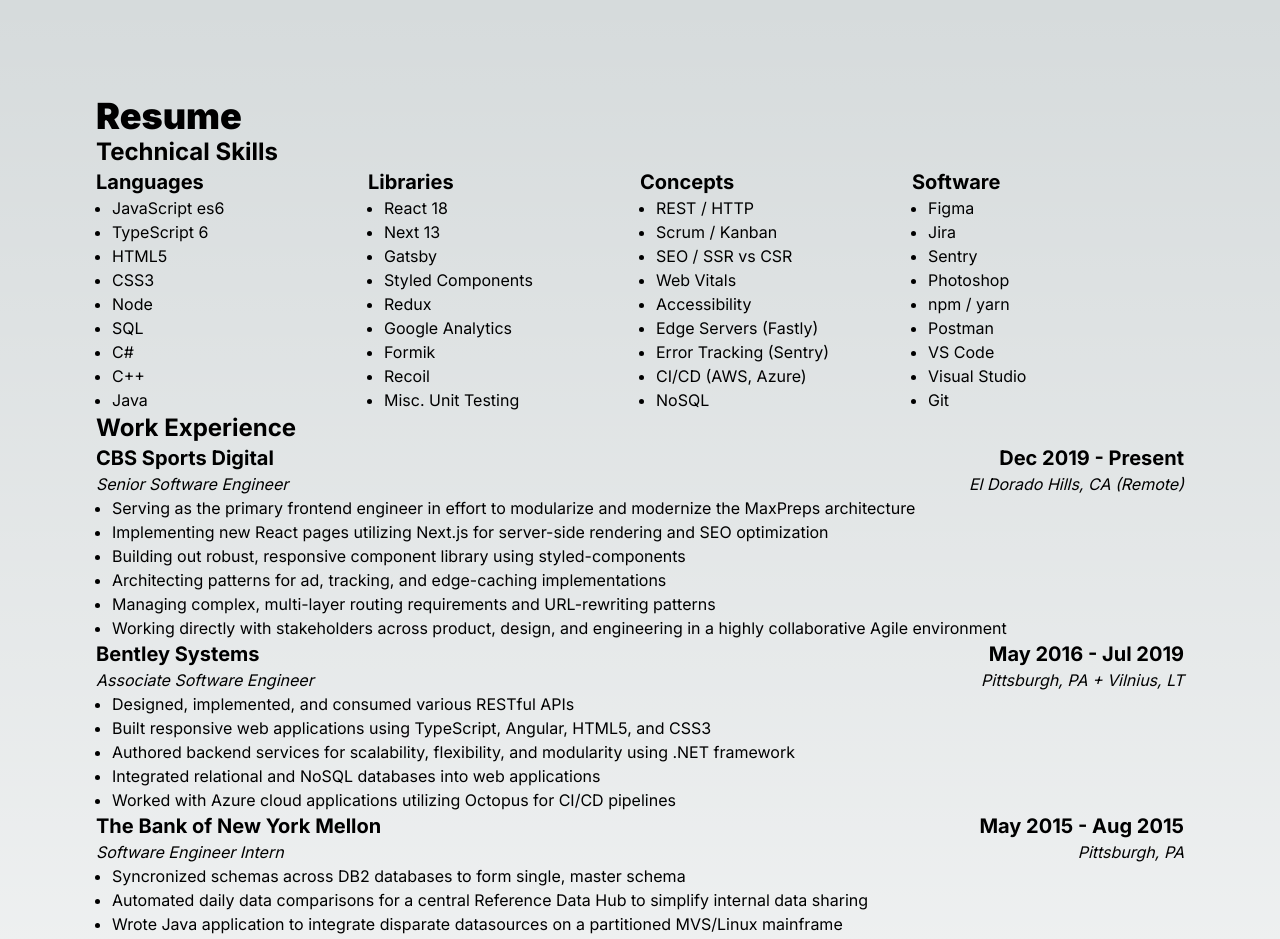
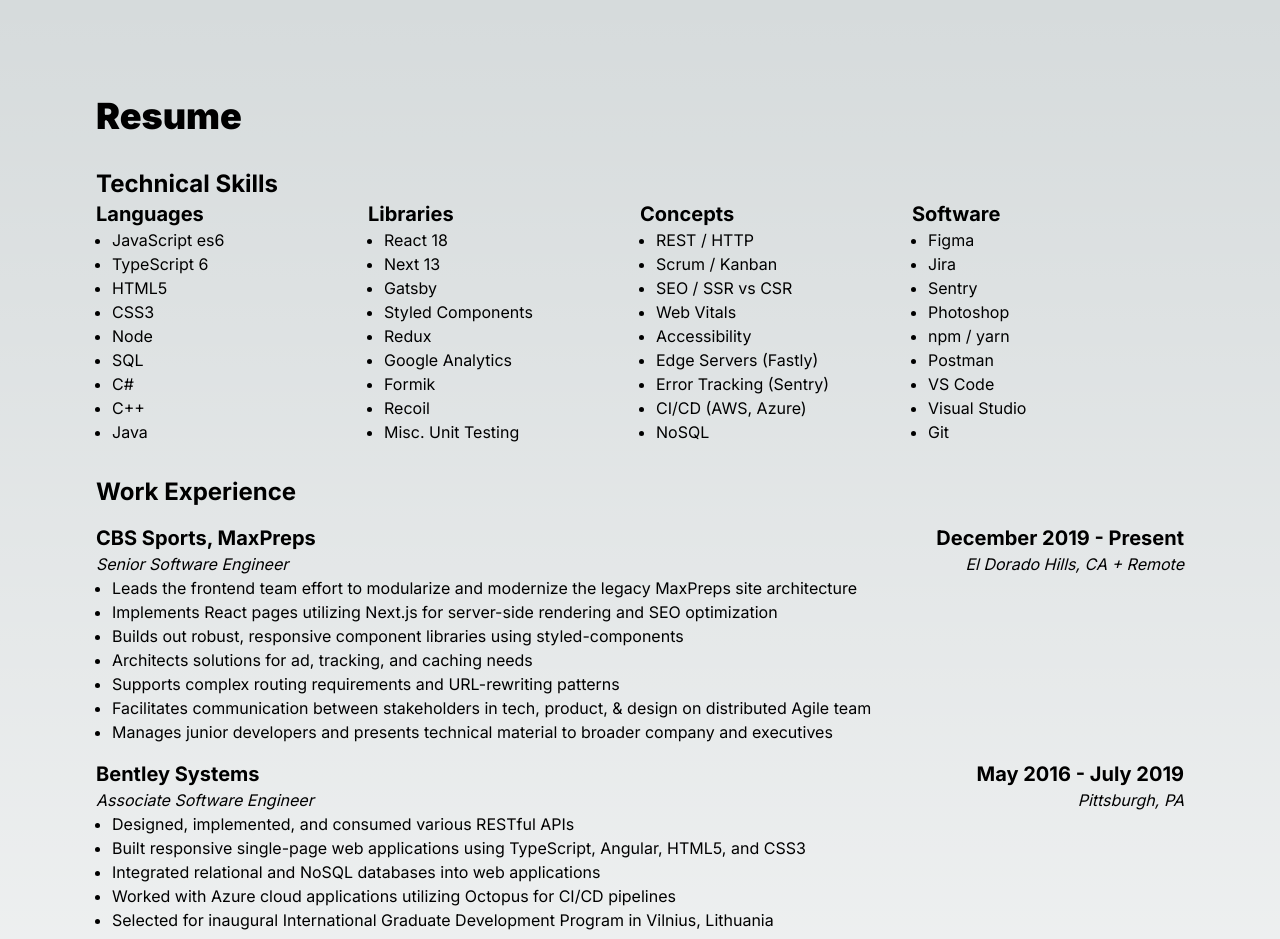
Before and after one commit to dan9418/personal-site-6, a Next.js app: page /resume in a window 1280 px wide. Shown: the top 939 px of the page. Built offline with nearby package versions, Linux system fonts and the light colour scheme.

Commit message:
break up components

```diff
--- a/src/app/resume/ResumePage.tsx
+++ b/src/app/resume/ResumePage.tsx
@@ -1,12 +1,12 @@
 import React, { ReactNode } from "react";
-import { TECH_SKILLS, TechSkills } from './resume.data';
+import { TECH_SKILLS, TechSkills, WORK_EXP, WorkExp } from './resume.data';
 
-const ResumeSubheader: React.FC<any> = ({ company, date, position, location }) => {
+const ResumeSubheader: React.FC<Omit<WorkExp[number], 'items'>> = ({ company, duration, position, location }) => {
     return (
         <div className="resume-subheader">
             <h3 className="flex justify-between text-xl font-bold">
                 <span className="company">{company}</span>
-                <span className="date">{date}</span>
+                <span className="date">{duration}</span>
             </h3>
             <h4 className="flex justify-between text-l italic">
                 <span className="position">{position}</span>
@@ -24,10 +24,24 @@
     );
 };
 
-const SectionList: React.FC<{ data: TechSkills[number] }> = ({ data }) => {
+const TechSkill: React.FC<{ data: TechSkills[number] }> = ({ data }) => {
     return (
         <div>
             <h3 className="text-xl font-bold">{data.category}</h3>
+            <List items={data.items} />
+        </div>
+    );
+};
+
+const WorkExp: React.FC<{ data: WorkExp[number] }> = ({ data }) => {
+    return (
+        <div className="mt-4">
+            <ResumeSubheader
+                company={data.company}
+                position={data.position}
+                duration={data.duration}
+                location={data.location}
+            />
             <List items={data.items} />
         </div>
     );
@@ -37,80 +51,24 @@
     return (
         <>
             <section>
-                <h2 className="text-2xl font-bold">Technical Skills</h2>
+                <h2 className="text-2xl font-bold mt-8">Technical Skills</h2>
                 <div className='skills grid grid-cols-4'>
-                    {TECH_SKILLS.map(skill => <SectionList key={skill.category} data={skill} />)}
+                    {TECH_SKILLS.map(skill => <TechSkill key={skill.category} data={skill} />)}
                 </div>
             </section>
 
             <section className="experience">
-                <h2 className="text-2xl font-bold">Work Experience</h2>
-
-                <ResumeSubheader
-                    company='CBS Sports Digital'
-                    position='Senior Software Engineer'
-                    date='Dec 2019 - Present'
-                    location='El Dorado Hills, CA (Remote)'
-                />
-
-                <ul className="list-disc ml-4">
-                    <li>Serving as the primary frontend engineer in effort to modularize and modernize the <a href='https://www.maxpreps.com/' target='_blank'>MaxPreps</a> architecture</li>
-                    <li>Implementing new React pages utilizing Next.js for server-side rendering and SEO optimization</li>
-                    <li>Building out robust, responsive component library using styled-components</li>
-                    <li>Architecting patterns for ad, tracking, and edge-caching implementations</li>
-                    <li>Managing complex, multi-layer routing requirements and URL-rewriting patterns</li>
-                    <li>Working directly with stakeholders across product, design, and engineering in a highly collaborative Agile environment</li>
-                </ul>
-
-                <ResumeSubheader
-                    company='Bentley Systems'
-                    position='Associate Software Engineer'
-                    date='May 2016 - Jul 2019'
-                    location='Pittsburgh, PA + Vilnius, LT'
-                />
-
-                <ul className="list-disc ml-4">
-                    <li>Designed, implemented, and consumed various RESTful APIs</li>
-                    <li>Built responsive web applications using TypeScript, Angular, HTML5, and CSS3</li>
-                    <li>Authored backend services for scalability, flexibility, and modularity using .NET framework</li>
-                    <li>Integrated relational and NoSQL databases into web applications</li>
-                    <li>Worked with Azure cloud applications utilizing Octopus for CI/CD pipelines</li>
-                </ul>
-
-                <ResumeSubheader
-                    company='The Bank of New York Mellon'
-                    position='Software Engineer Intern'
-                    date='May 2015 - Aug 2015'
-                    location='Pittsburgh, PA'
-                />
-
-                <ul className="list-disc ml-4">
-                    <li>Syncronized schemas across DB2 databases to form single, master schema</li>
-                    <li>Automated daily data comparisons for a central Reference Data Hub to simplify internal data sharing</li>
-                    <li>Wrote Java application to integrate disparate datasources on a partitioned MVS/Linux mainframe</li>
-                </ul>
-
-                <ResumeSubheader
-                    company='University of Pittsburgh, Residence Life'
-                    position='Resident Assistant'
-                    date='Aug 2014 - Dec 2015'
-                    location='Pittsburgh, PA'
-                />
-
-                <ul className="list-disc ml-4">
-                    <li>Managed and mentored 57 freshmen engineering residents</li>
-                    <li>Enforced community standards for diverse pool of students</li>
-                    <li>Organized large-scale social, educational, and experiential programs</li>
-                </ul>
+                <h2 className="text-2xl font-bold mt-8">Work Experience</h2>
+                {WORK_EXP.map(exp => <WorkExp key={exp.company} data={exp} />)}
             </section>
 
             <section>
-                <h2 className="text-2xl font-bold">Education</h2>
+                <h2 className="text-2xl font-bold mt-8">Education</h2>
 
                 <ResumeSubheader
                     company='University of Pittsburgh, Swanson School of Engineering'
                     position='BS, Computer Engineering'
-                    date='Apr 2017'
+                    duration='Apr 2017'
                     location='Pittsburgh, PA'
                 />
 
--- a/src/app/resume/resume.data.ts
+++ b/src/app/resume/resume.data.ts
@@ -64,61 +64,87 @@
     }
 ]
 
+export type WorkExp = {
+    company: string;
+    duration: string;
+    position: string;
+    location: string;
+    items: string[];
+}[];
 
 // WORK EXPERIENCE
 
-// CBS Sports, MaxPreps
-// December 2019 – Present
-// Senior Software Engineer
-// El Dorado Hills, CA + Remote
-
-// Leads the frontend team effort to modularize and modernize the legacy MaxPreps site architecture
-// Implements React pages utilizing Next.js for server-side rendering and SEO optimization
-// Builds out robust, responsive component libraries using styled-components
-// Architects solutions for ad, tracking, and caching needs
-// Supports complex routing requirements and URL-rewriting patterns
-// Facilitates communication between stakeholders in tech, product, & design on distributed Agile team
-// Manages junior developers and presents technical material to broader company and executives
-// Bentley Systems
-// May 2016 – July 2019
-// Associate Software Engineer
-// Pittsburgh, PA
-
-// Designed, implemented, and consumed various RESTful APIs
-// Built responsive single-page web applications using TypeScript, Angular, HTML5, and CSS3
-// Integrated relational and NoSQL databases into web applications
-// Worked with Azure cloud applications utilizing Octopus for CI/CD pipelines
-// Selected for inaugural International Graduate Development Program in Vilnius, Lithuania
-
-// The Bank of New York Mellon
-// May 2015 – August 2015
-// Software Engineer Intern
-// Pittsburgh, PA
-
-// Syncronized schemas across DB2 databases to form single master schema
-// Automated daily data comparisons for a central Reference Data Hub to simplify internal data sharing
-// Wrote Java application to integrate disparate datasources on a partitioned MVS/Linux mainframe
+export const WORK_EXP: WorkExp = [
+    {
+        company: 'CBS Sports, MaxPreps',
+        duration: 'December 2019 - Present',
+        position: 'Senior Software Engineer',
+        location: 'El Dorado Hills, CA + Remote',
+        items: [
+            'Leads the frontend team effort to modularize and modernize the legacy MaxPreps site architecture',
+            'Implements React pages utilizing Next.js for server-side rendering and SEO optimization',
+            'Builds out robust, responsive component libraries using styled-components',
+            'Architects solutions for ad, tracking, and caching needs',
+            'Supports complex routing requirements and URL-rewriting patterns',
+            'Facilitates communication between stakeholders in tech, product, & design on distributed Agile team',
+            'Manages junior developers and presents technical material to broader company and executives',
+        ]
+    },
+    {
+        company: 'Bentley Systems',
+        duration: 'May 2016 - July 2019',
+        position: 'Associate Software Engineer',
+        location: 'Pittsburgh, PA',
+        items: [
+            'Designed, implemented, and consumed various RESTful APIs',
+            'Built responsive single-page web applications using TypeScript, Angular, HTML5, and CSS3',
+            'Integrated relational and NoSQL databases into web applications',
+            'Worked with Azure cloud applications utilizing Octopus for CI/CD pipelines',
+            'Selected for inaugural International Graduate Development Program in Vilnius, Lithuania',
+        ]
+    },
+    {
+        company: 'The Bank of New York Mellon',
+        duration: 'May 2015 - August 2015',
+        position: 'Software Engineer Intern',
+        location: 'Pittsburgh, PA',
+        items: [
+            'Syncronized schemas across DB2 databases to form single master schema',
+            'Automated daily data comparisons for a central Reference Data Hub to simplify internal data sharing',
+            'Wrote Java application to integrate disparate datasources on a partitioned MVS/Linux mainframe',
+        ]
+    }
+];
 
 // EDUCATION
 
+export type Education = {
+    school: string;
+    year: string;
+    degree: string;
+    gpa: string;
+}
 
-// University of Pittsburgh, Swanson School of Engineering
-// April 2017
-// BS, Computer Engineering
-// 3.71 GPA
-
+export const EDUCATION: Education = {
+    school: 'University of Pittsburgh, Swanson School of Engineering',
+    year: 'April 2017',
+    degree: 'BS, Computer Engineering',
+    gpa: '3.71 GPA'
+}
 
 // PROJECTS
 
-
-// Created Play What, an educational music theory website and toolkit (in Beta)
-// Developed a personal portfolio website using Gatsby
-// Volunteer program coordinator at nonprofit music instrument lending library
+export const PROJECTS: string[] = [
+    'Created Play What, an educational music theory website and toolkit (in Beta)',
+    'Developed a personal portfolio website using Gatsby',
+    'Volunteer program coordinator at nonprofit music instrument lending library',
+]
 
 // AWARDS
 
-
-// Graduated with special distinction as the Outstanding Senior in departmental class (2017)
-// 2nd place at departmental design expo for augmented reality Android app (2017)
-// 1st place for computer engineering conference paper on hybrid drives (2014)
-// Eagle Scout (2009)
+export const AWARDS: string[] = [
+    'Graduated with special distinction as the Outstanding Senior in departmental class (2017)',
+    '2nd place at departmental design expo for augmented reality Android app (2017)',
+    '1st place for computer engineering conference paper on hybrid drives (2014)',
+    'Eagle Scout (2009)',
+]
```
